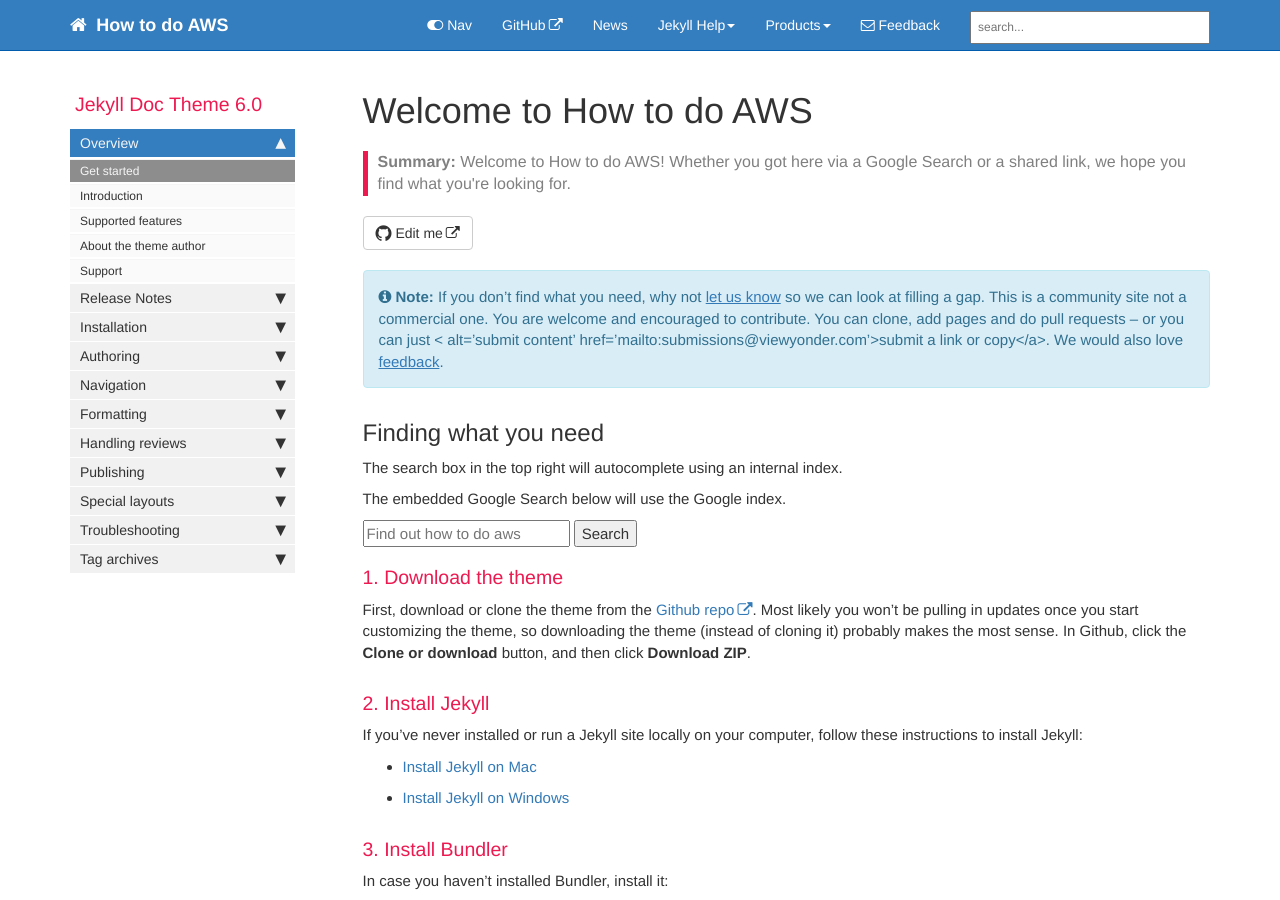
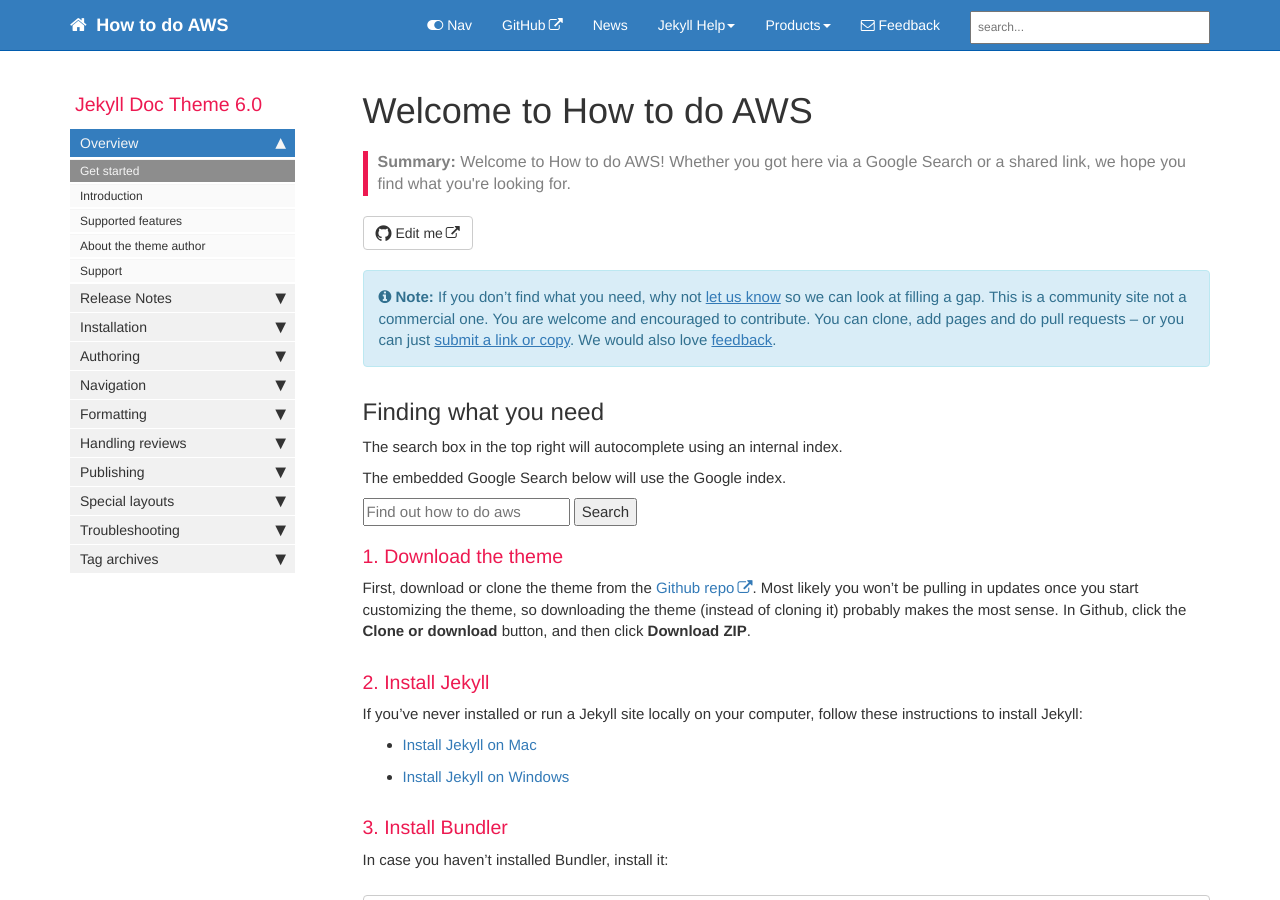
Before and after one commit to viewyonder/viewyonder.github.io, a Jekyll site: the page built from index.md, in a window 1280 px wide and 900 px high. Built offline with Jekyll 4.4.1, drawn with Linux system fonts in a browser that asks for light colours; comment, search, counter and statistics services are not loaded.

```diff
--- a/index.md
+++ b/index.md
@@ -7,7 +7,7 @@ toc: false
 summary: Welcome to How to do AWS! Whether you got here via a Google Search or a shared link, we hope you find what you're looking for.
 ---
 
-{% include note.html content="If you don't find what you need, why not <a alt='let us know' href='mailto:letusknow@viewyonder.com'>let us know</a> so we can look at filling a gap. This is a community site not a commercial one. You are welcome and encouraged to contribute. You can clone, add pages and do pull requests -- or you can just < alt='submit content' href='mailto:submissions@viewyonder.com'>submit a link or copy</a>. We would also love <a alt='provide feedback' href='feedback@viewyonder.com'>feedback</a>." %}
+{% include note.html content="If you don't find what you need, why not <a alt='let us know' href='mailto:letusknow@viewyonder.com'>let us know</a> so we can look at filling a gap. This is a community site not a commercial one. You are welcome and encouraged to contribute. You can clone, add pages and do pull requests -- or you can just <a alt='submit content' href='mailto:submissions@viewyonder.com'>submit a link or copy</a>. We would also love <a alt='provide feedback' href='feedback@viewyonder.com'>feedback</a>." %}
 
 ## Finding what you need
 
```
